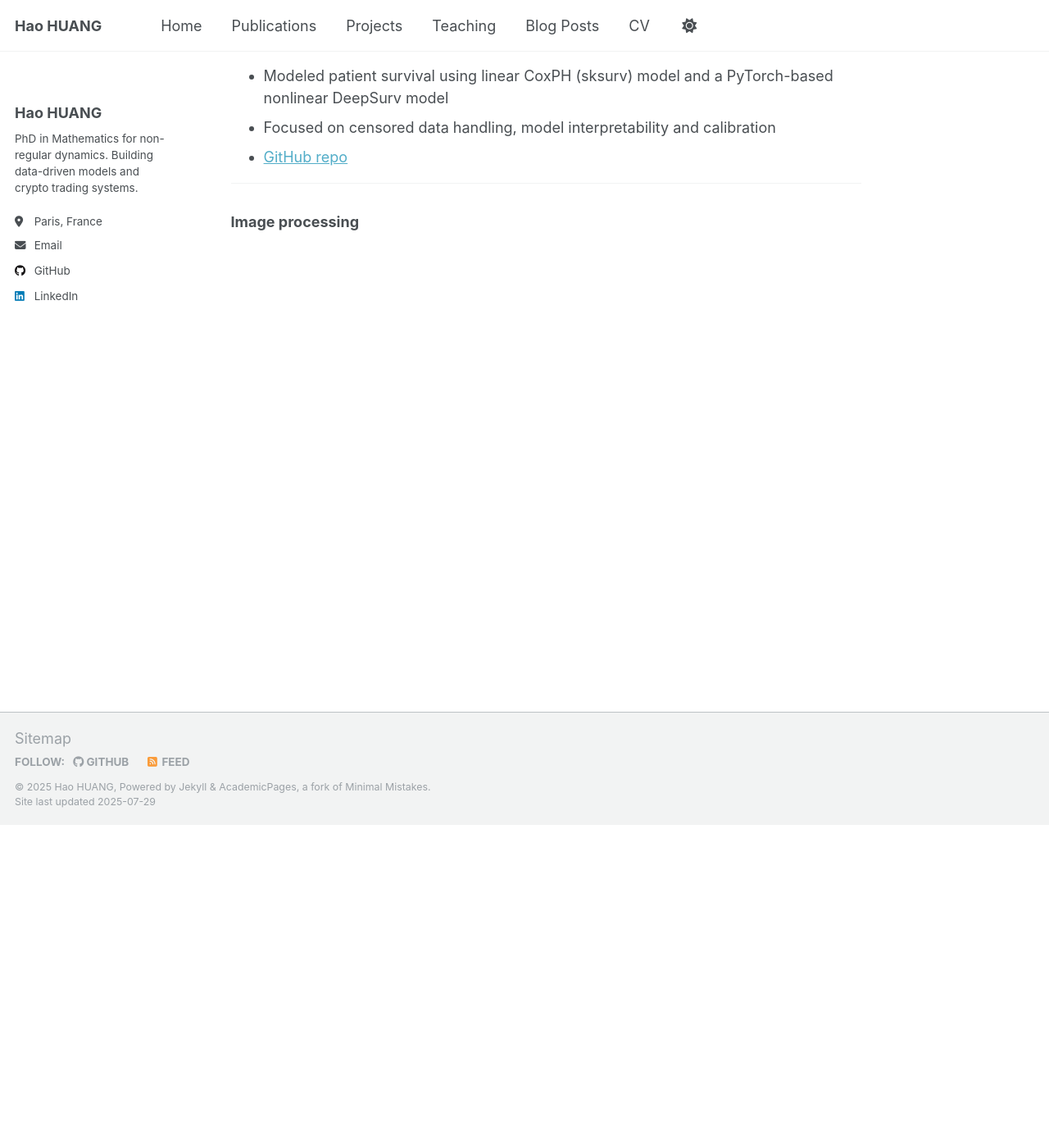
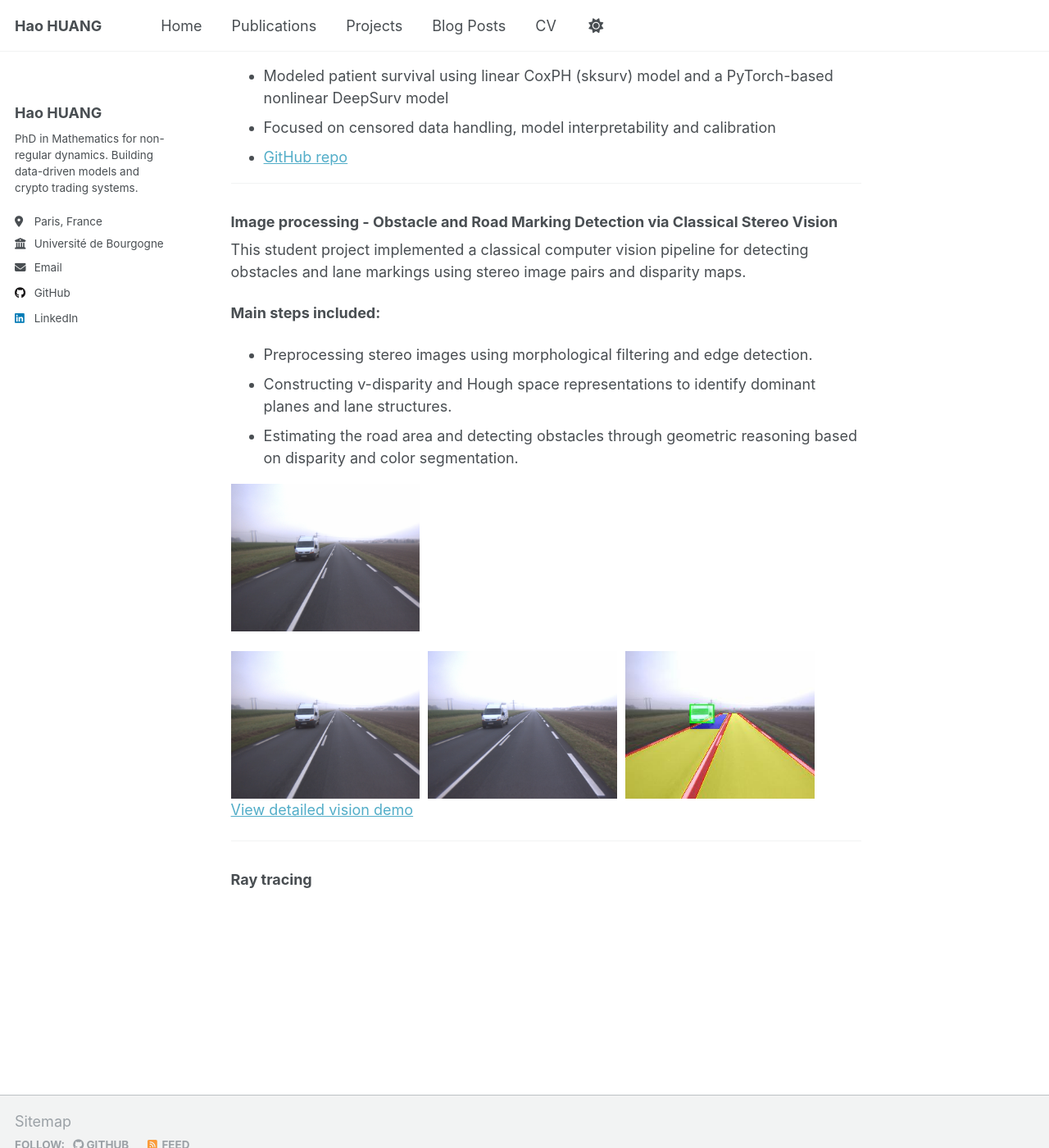
Before and after one commit to qsohh/qsohh.github.io, a Jekyll site: the page built from _pages/projects.md, in a window 1280 px wide and 1400 px high, scrolled down 394 px. Shown: the whole window at 82% size. Built offline with Jekyll 4.4.1, drawn with Linux system fonts in a browser that asks for light colours; a script that is not in the unit is left out.

Commit message:
update MIV308

```diff
--- a/_config.yml
+++ b/_config.yml
@@ -14,7 +14,7 @@ author:
   name             : "Hao HUANG"
   bio              : "PhD in Mathematics for non-regular dynamics. Building data-driven models and crypto trading systems."
   location         : "Paris, France"
-  # employer         : "Université de Bourgogne"
+  employer         : "Université de Bourgogne"
   email            : "qsolivier@gmail.com"
   github           : "qsohh"
   linkedin         : "hao-huang-ensta"
--- a/_data/navigation.yml
+++ b/_data/navigation.yml
@@ -18,8 +18,8 @@ main:
   - title: "Projects"
     url: /projects/
 
-  - title: "Teaching"
-    url: /teaching/
+  # - title: "Teaching"
+  #   url: /teaching/
 
   # - title: "Portfolio"
   #   url: /portfolio/
--- a/_pages/projects.md
+++ b/_pages/projects.md
@@ -22,4 +22,26 @@ author_profile: true
 
 ---
 
-### Image processing
+### Image processing - Obstacle and Road Marking Detection via Classical Stereo Vision
+
+This student project implemented a classical computer vision pipeline for detecting obstacles and lane markings using stereo image pairs and disparity maps.
+
+**Main steps included:**
+
+- Preprocessing stereo images using morphological filtering and edge detection.
+- Constructing v-disparity and Hough space representations to identify dominant planes and lane structures.
+- Estimating the road area and detecting obstacles through geometric reasoning based on disparity and color segmentation.
+
+<img src="/assets/images/projects_MIV308/01G.png" width="30%" alt="left image">
+
+<div style="display: flex; flex-wrap: wrap; gap: 10px;">
+  <img src="/assets/images/projects_MIV308/01G.png" width="30%" alt="left image">
+  <img src="/assets/images/projects_MIV308/01D.png" width="30%" alt="right image">
+  <img src="/assets/images/projects_MIV308/result.jpg" width="30%" alt="result">
+</div>
+
+[View detailed vision demo](/projects/stereovision/)
+
+---
+
+### Ray tracing
```
Also changed, not shown: _pages/404.md (+1 -1 lines), _pages/projects/stereovision.md (added, +65 -0 lines), assets/images/projects_MIV308/01D.png (added), assets/images/projects_MIV308/01G.png (added), assets/images/projects_MIV308/carte_marq.jpg (added), assets/images/projects_MIV308/color_disp.jpg (added), assets/images/projects_MIV308/color_vdis.jpg (added), assets/images/projects_MIV308/gd_ouvert.jpg (added), assets/images/projects_MIV308/hough.jpg (added), assets/images/projects_MIV308/result.jpg (added), assets/images/projects_MIV308/v_dis.jpg (added).
